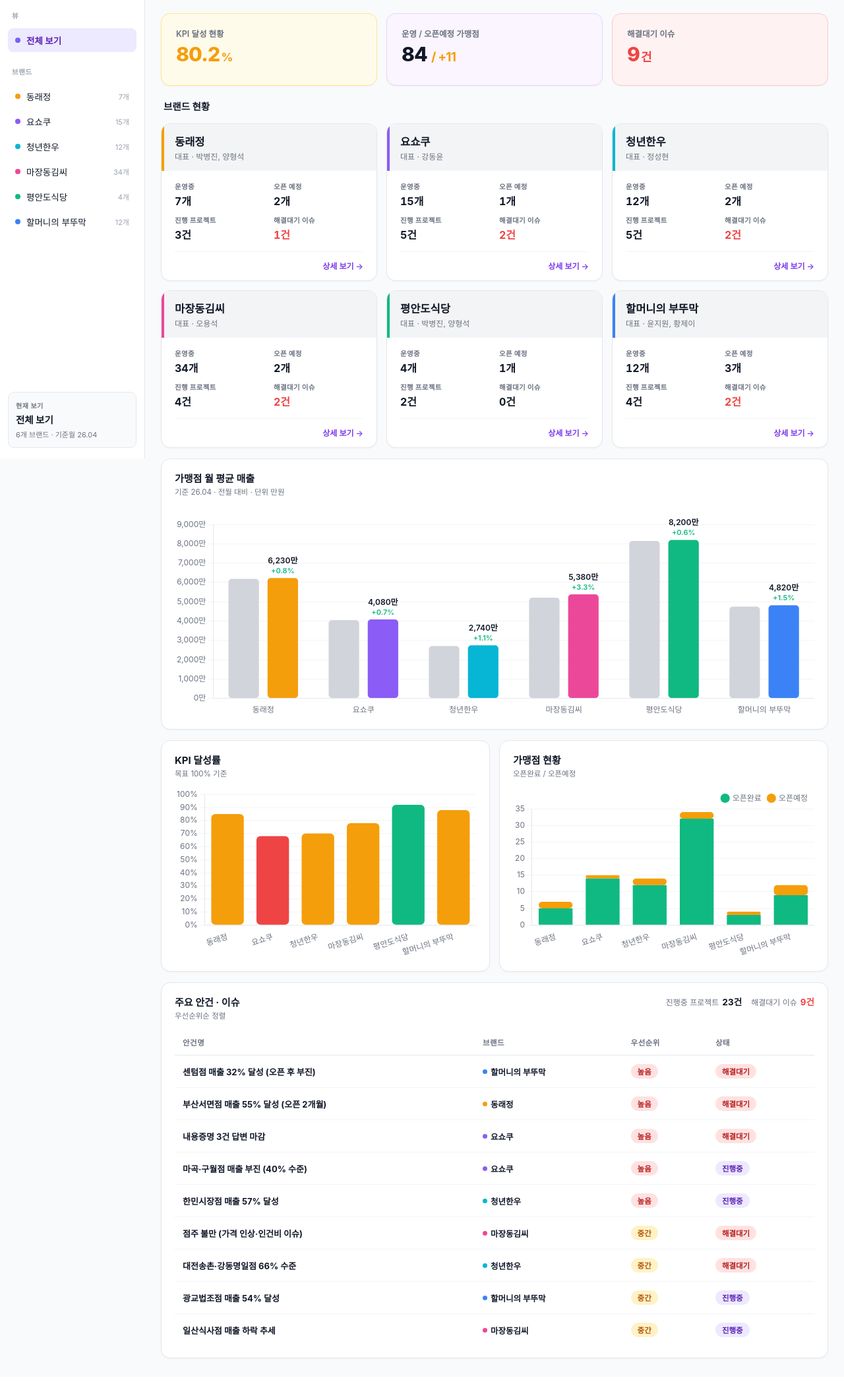
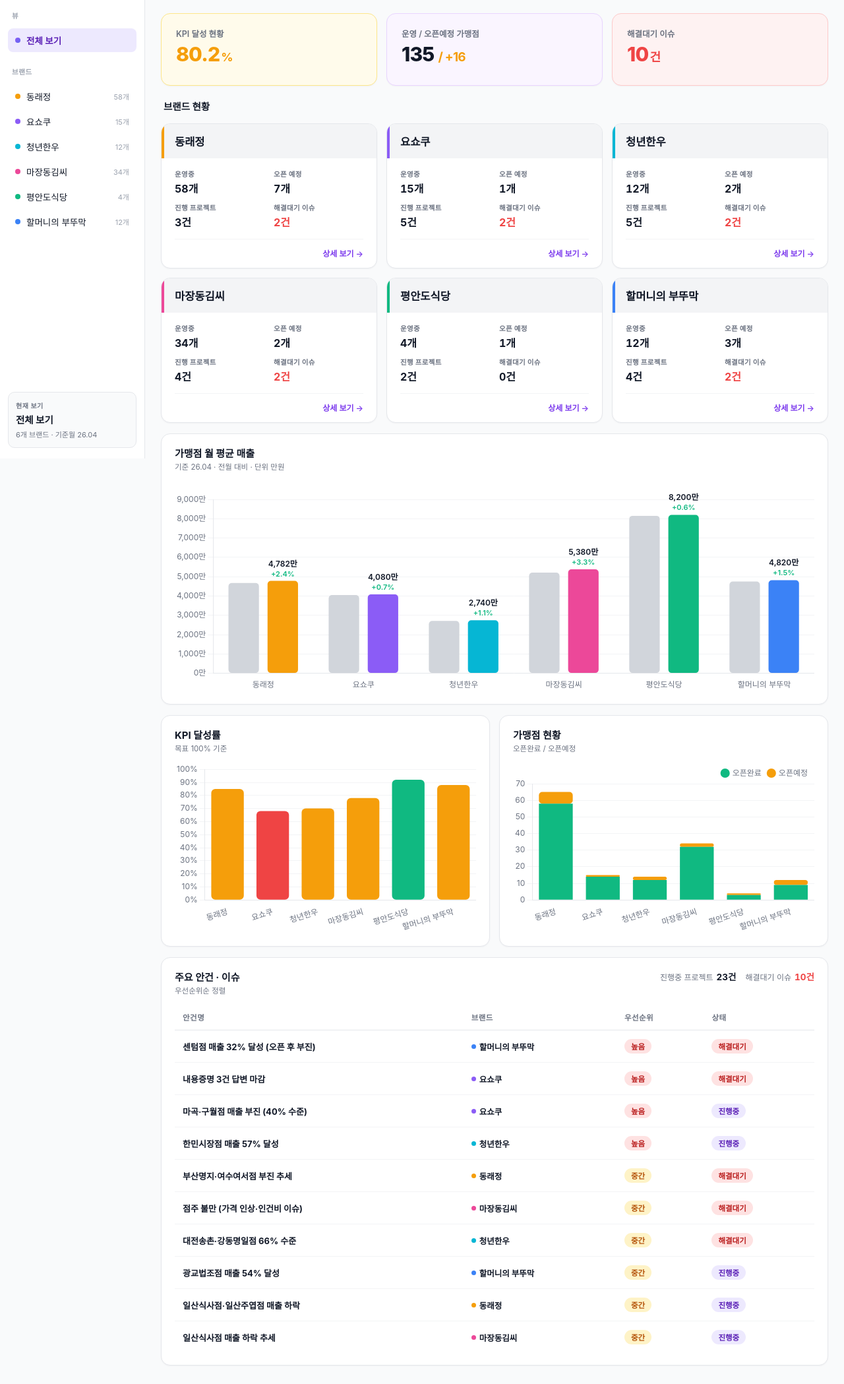
Before and after one commit to dasoooni/spbt_brand, a Flask app: page / in a window 1280 px wide. Shown: the part 68-2166 px from the top of the page at 66% size. Before the commit the page ends 2128 px from the top, so only its background shows below. Run offline with Flask 3, Linux system fonts and the light colour scheme.

Commit message:
feat: 동래정 매장 58개·오픈예정 7개 실데이터 반영 + 카드 대표자명 제거

```diff
--- a/app.py
+++ b/app.py
@@ -1,3 +1,4 @@
+import random
 from flask import Flask, render_template, jsonify
 
 app = Flask(__name__)
@@ -5,6 +6,92 @@ app = Flask(__name__)
 app.config['SEND_FILE_MAX_AGE_DEFAULT'] = 0
 
 MONTH_LABELS = ["25.11", "25.12", "26.01", "26.02", "26.03", "26.04"]
+
+
+# 동래정 실제 영업중 매장 (2026-04-28 기준 58개) — 폐점 11개 제외
+DRJ_STORE_NAMES = [
+    # 직영 (3)
+    "선릉점", "본점", "신논현직영",
+    # 서울 가맹 대형/요지 (9)
+    "잠실새내점", "신풍역점", "화곡점", "목동점", "송파가락점", "충무로점",
+    "신도림점", "망원점", "아현점",
+    # 서울 가맹 일반 (11)
+    "노원역점", "길음점", "가재울뉴타운점", "가양역점", "까치산점", "대흥점",
+    "역촌점", "상봉점", "창동점", "장안점", "방이점",
+    # 경기/인천 (24)
+    "하남미사점", "파주운정점", "삼송점", "다산점", "일산식사점", "일산주엽점",
+    "일산화정점", "고양덕은점", "동탄역점", "양주옥정점", "의정부고산점", "안양비산점",
+    "풍무점", "김포걸포점", "김포구래점", "운양점", "신영통점", "부천옥길점",
+    "화성향남점", "수지점", "용인동백점", "산성역점", "다율점", "검단신도시점",
+    # 지방 (11)
+    "부산시청점", "정관점", "부산명지점", "용호빌리브점", "울산매곡점",
+    "대전시청점", "광주첨단신용점", "여수여서점", "순천신대점",
+    "김천점", "구미점",
+]
+
+DRJ_OPENING_STORES = [
+    {"name": "동래정 안성중앙대점",  "region": "경기 안성시 대덕면",         "open_plan": "26-05-08", "stage": "오픈 진행 중"},
+    {"name": "동래정 고덕점",        "region": "서울 강동구 고덕동",        "open_plan": "26-05-13", "stage": "오픈 D-7 (옥정점주 2호점)"},
+    {"name": "동래정 신정뉴타운점",   "region": "서울 양천구 신월동",        "open_plan": "26-05-13", "stage": "오픈 D-7"},
+    {"name": "동래정 청주가경점",    "region": "충북 청주시 흥덕구 가경동",  "open_plan": "26-05-13", "stage": "오픈 D-7"},
+    {"name": "동래정 광양중마점",    "region": "전남 광양시 중동",           "open_plan": "26-05-27", "stage": "디자인물 진행 (순천 2호점)"},
+    {"name": "동래정 철산점",       "region": "경기 광명시 철산동",        "open_plan": "26-07월",   "stage": "6/1 착공 예정"},
+    {"name": "동래정 수원화서점",   "region": "경기 수원시 팔달구",         "open_plan": "미정",     "stage": "실측 진행 (신도림 점주 지인)"},
+]
+
+# 동래정 오픈 유력 매장 (가계약/협의 중) - 계약완료 단계에 표시
+DRJ_PROBABLE_STORES = [
+    {"name": "동래정 영종도점",    "region": "인천 중구 해맞이길",        "open_plan": "협의 중", "stage": "정보공개서 점주 확인 완료 (4/14)"},
+    {"name": "동래정 창원용호점",  "region": "경남 창원시 성산구 용호동", "open_plan": "협의 중", "stage": "건물주 협의 중 (실측 완료)"},
+    {"name": "동래정 고척동점",   "region": "서울 구로구 중앙로14길",    "open_plan": "협의 중", "stage": "후보 자리 탐색 (윤재승 이사)"},
+    {"name": "동래정 부천점",     "region": "인천 부평구 마장로",        "open_plan": "협의 중", "stage": "한화프라자 117호 검토"},
+]
+
+
+def _gen_drj_stores():
+    """동래정 58개 매장의 전전월/전월 매출 mock 생성 (seed 고정으로 재실행해도 동일)"""
+    rng = random.Random(2604)
+    # 직영 3개는 개별 매출 범위 (선릉 > 본점 > 신논현)
+    directs = {
+        "선릉점":      (98_000_000, 105_000_000),
+        "본점":        (88_000_000, 95_000_000),
+        "신논현직영":  (80_000_000, 88_000_000),
+    }
+    # 인덱스 범위:
+    #   0~2   직영 3
+    #   3~11  서울 대형 가맹 9
+    #   12~22 서울 일반 가맹 11
+    #   23~46 경기/인천 24
+    #   47~57 지방 11
+    stores = []
+    for i, name in enumerate(DRJ_STORE_NAMES):
+        if name in directs:
+            lo, hi = directs[name]
+            prev = rng.randint(lo, hi)
+        elif i < 12:                       # 서울 대형 가맹 (잠실·신풍·화곡 등)
+            prev = rng.randint(55_000_000, 78_000_000)
+        elif i < 23:                       # 서울 일반 가맹
+            prev = rng.randint(34_000_000, 55_000_000)
+        elif i < 47:                       # 경기/인천
+            prev = rng.randint(28_000_000, 52_000_000)
+        else:                              # 지방
+            prev = rng.randint(22_000_000, 45_000_000)
+        # 전월 대비 변화율: 대부분 ±5% 안정, 가끔 더 큰 변동
+        pct = rng.choices([
+            rng.uniform(-2, 4),    # 안정
+            rng.uniform(3, 8),     # 성장
+            rng.uniform(-8, -3),   # 부진
+        ], weights=[60, 25, 15])[0]
+        prev_prev = int(prev / (1 + pct / 100))
+        stores.append({"name": name, "prev_prev": prev_prev, "prev": prev})
+    # 매출 큰 순으로 정렬
+    stores.sort(key=lambda s: s["prev"], reverse=True)
+    return stores
+
+
+DRJ_STORES_MONTHLY = _gen_drj_stores()
+DRJ_STORE_TOTAL = len(DRJ_STORES_MONTHLY)
+DRJ_FRANCHISE_AVG = sum(s["prev"] for s in DRJ_STORES_MONTHLY) // DRJ_STORE_TOTAL
 
 # 사이드바 표시 순서
 SIDEBAR_ORDER = ["DRJ", "YSK", "CYHU", "MJD", "PAD", "HMNBM"]
@@ -40,14 +127,13 @@ PIPELINE_DETAIL = {
             {"name": "김도현", "region": "대구 수성구", "budget": "3억",   "stage": "상권분석 의뢰",     "due": "26-05-03"},
             {"name": "이지은", "region": "고양 일산",   "budget": "1.8억", "stage": "2단계 대면 예정",   "due": "26-05-07"},
         ],
-        "계약완료": [
-            {"name": "윤상민점주", "region": "대구 수성구", "open_plan": "26-06-20", "stage": "임대차 완료"},
-            {"name": "장혁수점주", "region": "강남 신사",   "open_plan": "26-07-30", "stage": "인테리어 발주"},
+        "계약완료": DRJ_PROBABLE_STORES + [
+            {"name": "김명진점주",   "region": "서울 강북구",   "open_plan": "26-08-15", "stage": "상권분석 완료"},
+            {"name": "정수영점주",   "region": "용인 동탄2",    "open_plan": "26-08-30", "stage": "디자인물 진행"},
+            {"name": "박지영점주",   "region": "고양시 화정",   "open_plan": "26-09-10", "stage": "임대차 완료"},
+            {"name": "오상민점주",   "region": "서울 노원",     "open_plan": "26-09-25", "stage": "인테리어 발주"},
         ],
-        "오픈예정": [
-            {"name": "대구 수성점", "region": "대구 수성구", "open_plan": "26-06-20", "stage": "교육 진행 중"},
-            {"name": "강남 신사점", "region": "서울 강남구", "open_plan": "26-07-30", "stage": "디자인물 진행"},
-        ],
+        "오픈예정": DRJ_OPENING_STORES,
     },
     "MJD": {
         "상담중": [
@@ -235,20 +321,14 @@ BRANDS = [
         "ceo": "박병진, 양형석",
         "category": "한식 · 백탄직화",
         "accent": "#F59E0B",
-        "store_total": 7,
+        "store_total": DRJ_STORE_TOTAL,
         "kpi": 85,
         "kpi_trend": [80, 82, 83, 84, 85, 85],
-        "franchise_avg_rev": [58_000_000, 59_500_000, 60_800_000, 61_500_000, 61_800_000, 62_300_000],
-        "stores_monthly": [
-            {"name": "신논현점",      "prev_prev": 95_000_000, "prev": 98_400_000},
-            {"name": "판교점",        "prev_prev": 90_000_000, "prev": 92_300_000},
-            {"name": "선릉점",        "prev_prev": 80_000_000, "prev": 82_500_000},
-            {"name": "영등포점",      "prev_prev": 78_000_000, "prev": 75_200_000},
-            {"name": "종로점",        "prev_prev": 64_500_000, "prev": 64_800_000},
-            {"name": "일산킨텍스점",  "prev_prev": 60_500_000, "prev": 61_700_000},
-            {"name": "부산서면점",    "prev_prev": 48_000_000, "prev": 41_200_000},
-        ],
-        "pipeline": {"상담중": 25, "계약완료": 8, "오픈예정": 2, "오픈완료": 5},
+        # 매장 다수 보유, 매장당 평균은 안정 수준
+        "franchise_avg_rev": [44_500_000, 45_200_000, 45_800_000, 46_400_000, 46_700_000, DRJ_FRANCHISE_AVG],
+        "stores_monthly": DRJ_STORES_MONTHLY,
+        # 오픈완료 = 54, 오픈예정 = 6 (실제 사용자 데이터 반영)
+        "pipeline": {"상담중": 28, "계약완료": 12, "오픈예정": len(DRJ_OPENING_STORES), "오픈완료": DRJ_STORE_TOTAL},
         "projects": [
             {"name": "2세대 모델 정립 (객단가 상향)",  "owner": "이영재", "progress": 70, "due": "2026-07-15", "status": "진행중"},
             {"name": "해외진출 검토 (일본)",           "owner": "박상진", "progress": 35, "due": "2026-08-31", "status": "진행중"},
@@ -256,7 +336,8 @@ BRANDS = [
             {"name": "정보공개서 정기변경 (26.04.22)", "owner": "이영재", "progress": 100,"due": "2026-04-22", "status": "완료"},
         ],
         "issues": [
-            {"title": "부산서면점 매출 55% 달성 (오픈 2개월)", "priority": "높음", "status": "해결대기"},
+            {"title": "일산식사점·일산주엽점 매출 하락",     "priority": "중간", "status": "진행중"},
+            {"title": "부산명지·여수여서점 부진 추세",      "priority": "중간", "status": "해결대기"},
         ],
     },
     {
--- a/static/script.js
+++ b/static/script.js
@@ -385,7 +385,6 @@ function renderBrandCards(brands) {
             <div class="brand-card-head">
                 <div>
                     <div class="brand-card-title">${b.name}</div>
-                    <div class="brand-card-mgr">대표 · ${b.ceo}</div>
                 </div>
             </div>
             <div class="brand-card-stats">
--- a/templates/index.html
+++ b/templates/index.html
@@ -4,7 +4,7 @@
     <meta charset="UTF-8" />
     <meta name="viewport" content="width=device-width, initial-scale=1.0" />
     <title>SPBT 운영 관리 · 멀티 브랜드 대시보드</title>
-    <link rel="stylesheet" href="{{ url_for('static', filename='style.css') }}?v=20260514q" />
+    <link rel="stylesheet" href="{{ url_for('static', filename='style.css') }}?v=20260514u" />
     <script src="https://cdn.jsdelivr.net/npm/chart.js@4.4.1/dist/chart.umd.min.js"></script>
 </head>
 <body>
@@ -192,6 +192,6 @@
         </div>
     </div>
 
-    <script src="{{ url_for('static', filename='script.js') }}?v=20260514q"></script>
+    <script src="{{ url_for('static', filename='script.js') }}?v=20260514u"></script>
 </body>
 </html>
```
